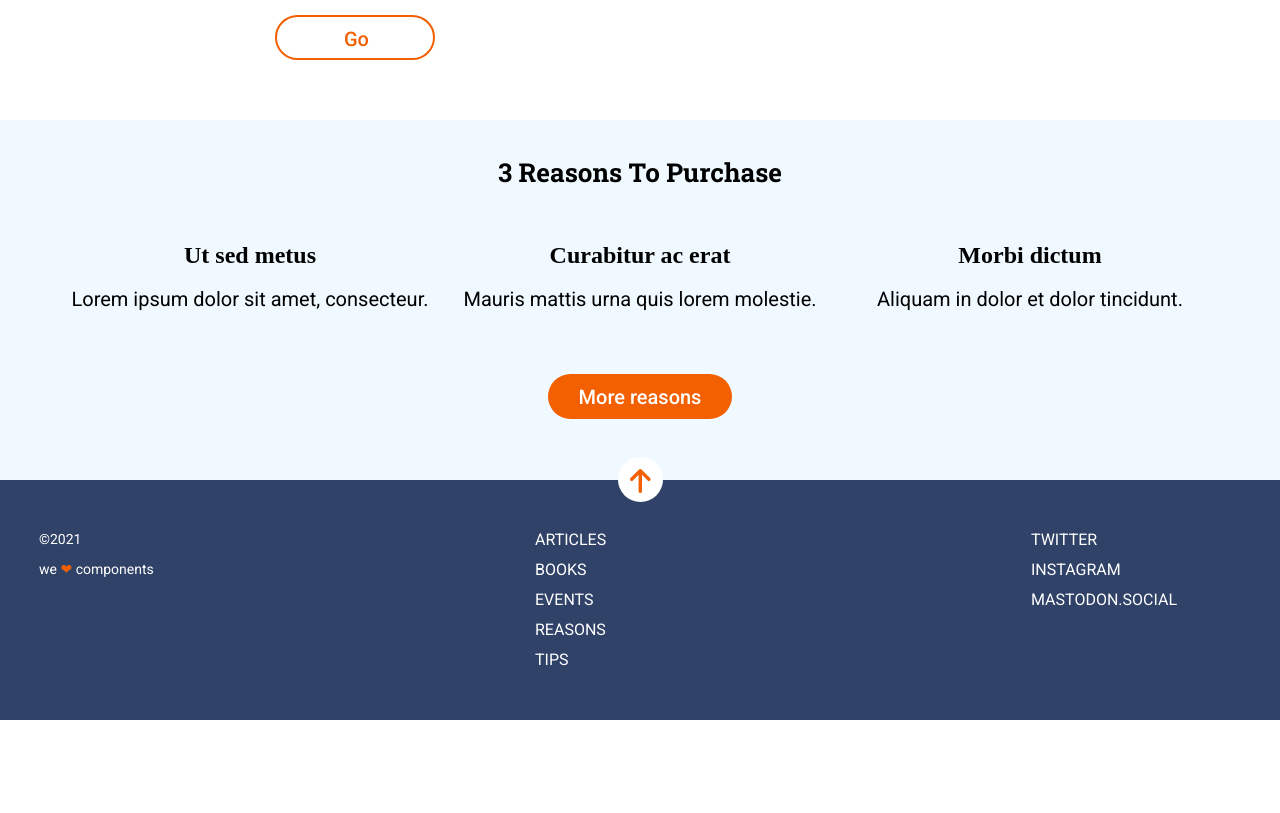
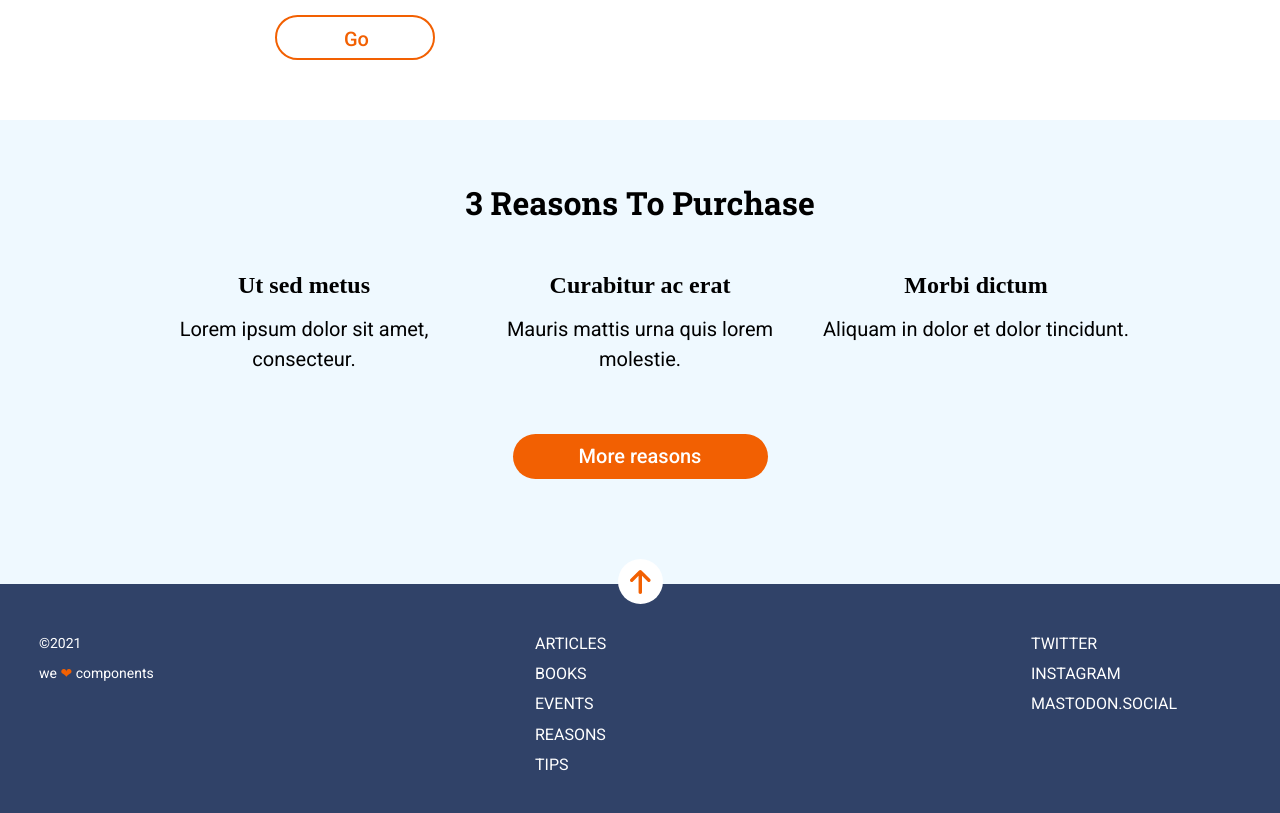
Before and after one commit to Adalab/modulo-1-evaluacion-final-cvcastano, a website: page docs/index.html in a window 1280 px wide. Shown: the part 1040-1853 px from the top of the page. Before the commit the page ends 1760 px from the top, so only its background shows below. Drawn offline with nearby package versions, Linux system fonts and the light colour scheme; files that its build step writes are made by us from their sources.

Commit message:
add media desktop media query to module3

```diff
--- a/src/scss/layout/_module3.scss
+++ b/src/scss/layout/_module3.scss
@@ -3,6 +3,9 @@
   color: $k;
   text-align: center;
   padding: 30px 0 15.5px;
+  @media all and (min-width: 1280px) {
+    padding: 60px 81px;
+  }
 
   &__title {
     margin: 0 15px 45px;
@@ -14,6 +17,10 @@
     @media all and (min-width: 768px) {
       font-size: 26px;
       line-height: 1.73;
+    }
+    @media all and (min-width: 1280px) {
+      font-size: 32px;
+      line-height: 1.41;
     }
   }
 
@@ -64,6 +71,12 @@
     background-color: $c;
     margin: 0 auto;
     transition: all 0.5s;
+    @media all and (min-width: 768px) {
+      width: 210px;
+    }
+    @media all and (min-width: 1280px) {
+      width: 255px;
+    }
 
     &:hover {
       background-color: $dark-grey-blue;
@@ -77,7 +90,13 @@
       line-height: 2.25;
       text-align: center;
       color: $white;
-      padding: 30.5px 15px 29.5px;
+      padding: 15px 30px;
+      @media all and (min-width: 768px) {
+        padding: 15px 42px;
+      }
+      @media all and (min-width: 1280px) {
+        padding: 15px 62px;
+      }
     }
   }
   &__scroll {
@@ -85,14 +104,13 @@
     height: 45px;
     border-radius: 22.5px;
     background-color: $white;
-    align-self: center;
+    padding: 11px;
     position: relative;
     top: 38px;
     margin-left: auto;
     margin-right: auto;
-
-    &--arrow {
-      transform: translateY(12px);
+    @media all and (min-width: 1280px) {
+      top: 80px;
     }
-  }
 }
+}
```
